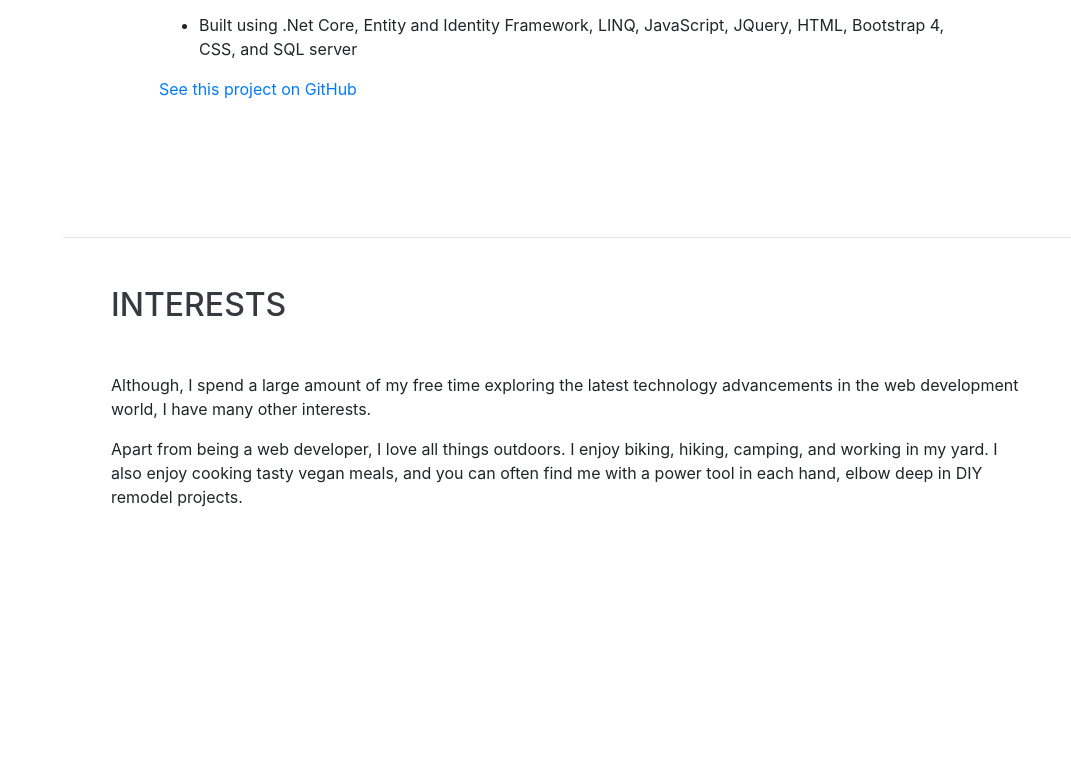
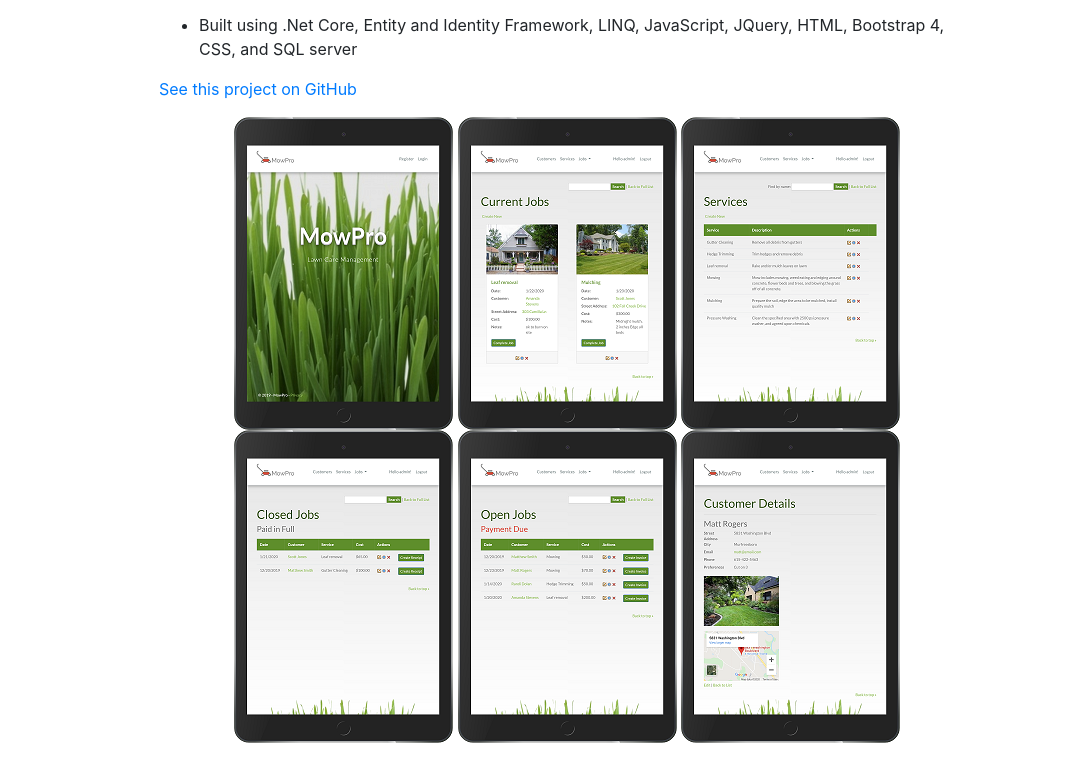
Before and after one commit to kellycoles/kellycoles.github.io, a website with bundled scripts: page index.html in a window 1280 px wide. Shown: the part 4082-4860 px from the top of the page, without its empty margins (209-1280 px from the left). Built offline with nearby package versions, Linux system fonts and the light colour scheme; a web font is replaced by a local one.

Commit message:
added MowPor images

```diff
--- a/index.html
+++ b/index.html
@@ -281,9 +281,12 @@
             </ul>
             <a href="https://github.com/kellycoles/capstone-back-end" target=_blank>See this project on GitHub</a></p>
             <div style="text-align: center;">
-              <img src="">
-              <img src="">
-              <img src="">
+              <img src="img/sm-MowPro/MowPro-home.png">
+              <img src="img/sm-MowPro/jobs.png">
+              <img src="img/sm-MowPro/services.png">
+              <img src="img/sm-MowPro/closedJobs.png">
+              <img src="img/sm-MowPro/MowPro-OpenJobs.png">
+              <img src="img/sm-MowPro/customerDetails.png">
             </div>
           </div>
       </div>
```
Also changed, not shown: img/sm-MowPro/MowPro-OpenJobs.png (added), img/sm-MowPro/MowPro-home.png (added), img/sm-MowPro/closedJobs.png (added), img/sm-MowPro/customerDetails.png (added), img/sm-MowPro/jobs.png (added), img/sm-MowPro/services.png (added).
